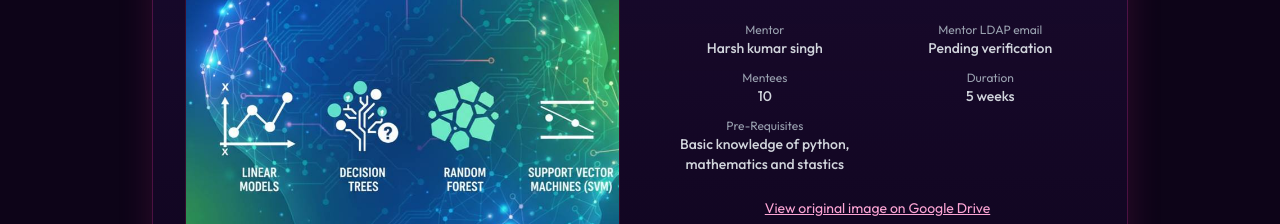
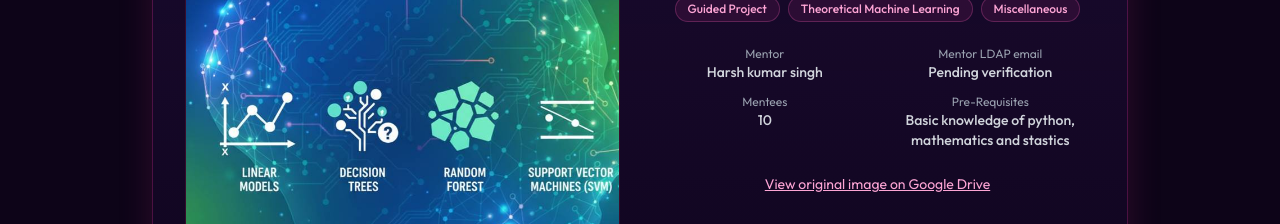
Before and after one commit to ugac-iitb/wids-2025-frontend, a Next.js app: page /wids-2025/projects/1 in a window 1280 px wide. Shown: the part 343-567 px from the top of the page. Built offline with nearby package versions, Linux system fonts and the light colour scheme; no server answers.

Commit message:
removed duration

```diff
--- a/components/ProjectDetails/ProjectDetailsCard.tsx
+++ b/components/ProjectDetails/ProjectDetailsCard.tsx
@@ -75,10 +75,6 @@ const ProjectDetailsCard = ({ project, onWishlistToggle }: ProjectDetailsCardPro
               <div className="font-medium">{project.number_of_mentees || "—"}</div>
             </div>
             <div>
-              <div className="text-xs text-gray-400">Duration</div>
-              <div className="font-medium">{project.duration_weeks || "—"}</div>
-            </div>
-            <div>
               <div className="text-xs text-gray-400">Pre-Requisites</div>
               <div className="font-medium">{project.pre_requisites || "—"}</div>
             </div>
```
